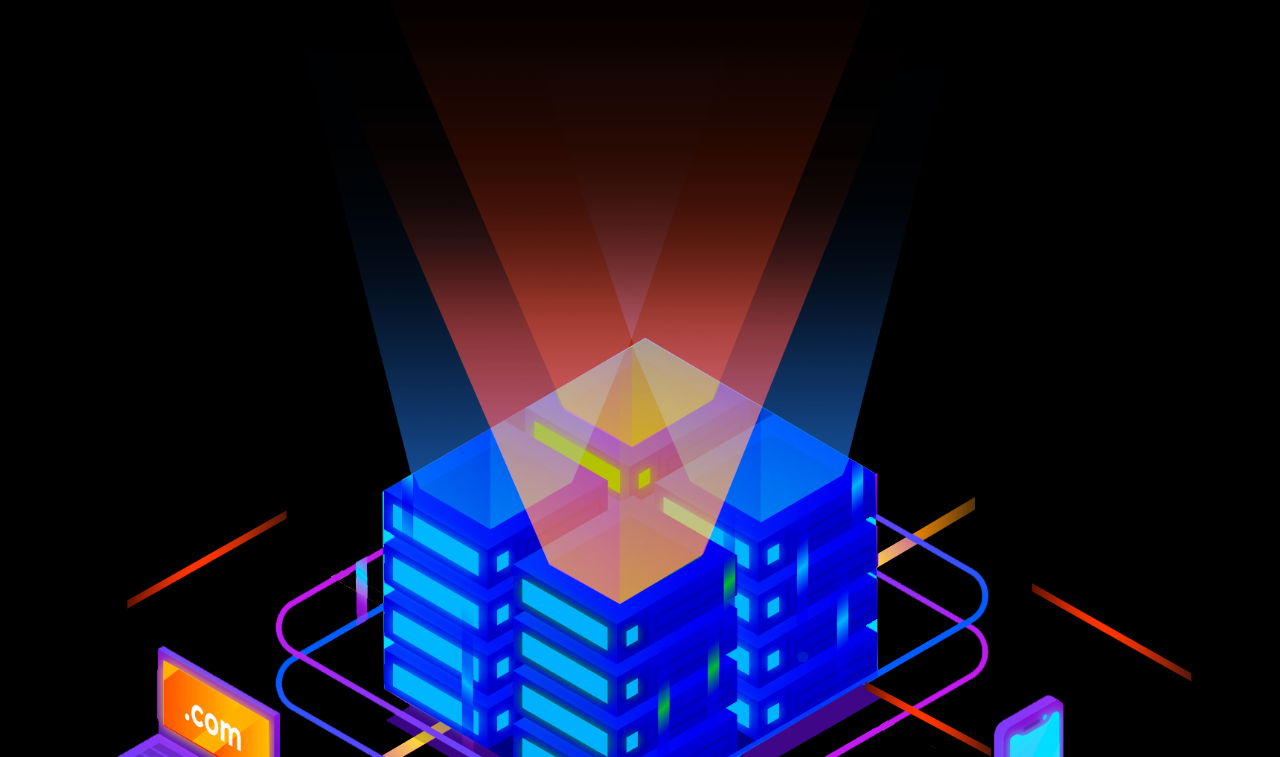
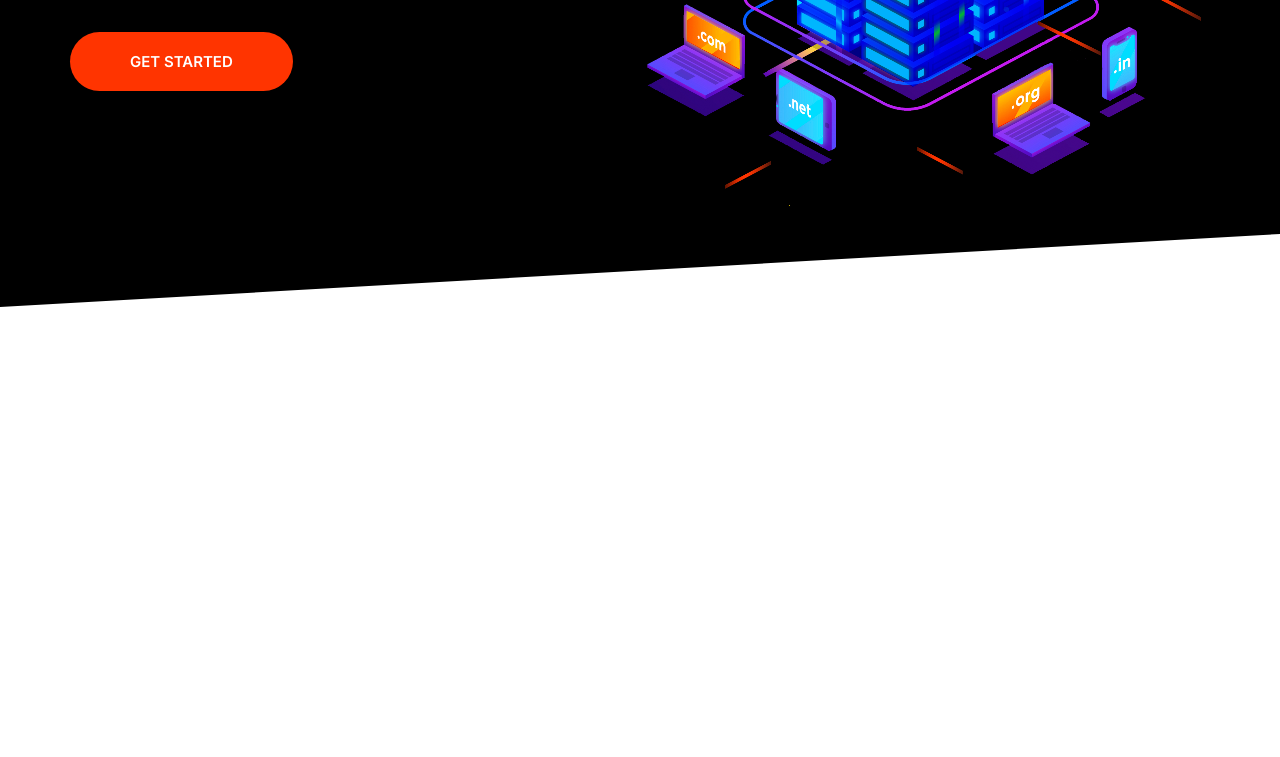
Before and after one commit to MaxwellFZ07/practice-moshified, a plain HTML site: page index.html in a window 1280 px wide. Shown: the part 423-1180 px from the top of the page. After the commit the page ends 800 px from the top, so only its background shows below. Drawn offline with Linux system fonts and the light colour scheme.

Commit message:
hero fixed grid--1x2 AND image

```diff
--- a/index.html
+++ b/index.html
@@ -23,7 +23,7 @@
   </head>
   <body>
     <section class="block block--dark block--skewed-left hero">
-      <div class="container grid grid-1x2">
+      <div class="container grid grid--1x2">
         <header class="block__header hero__content">
           <h1 class="block__heading">Cloud Hosting for Pros</h1>
           <p class="hero__tagline">
@@ -31,7 +31,11 @@
           </p>
           <a href="" class="btn btn--accent btn--stretched">Get Started</a>
         </header>
-        <img class="hero__image" src="images/banner.png" alt="" />
+        <img
+          class="hero__image"
+          src="images/output-onlinepngtools.png"
+          alt=""
+        />
       </div>
     </section>
     <script src="js/main.js"></script>
```
Also changed, not shown: images/file.png (added), images/output-onlinepngtools.png (added).
